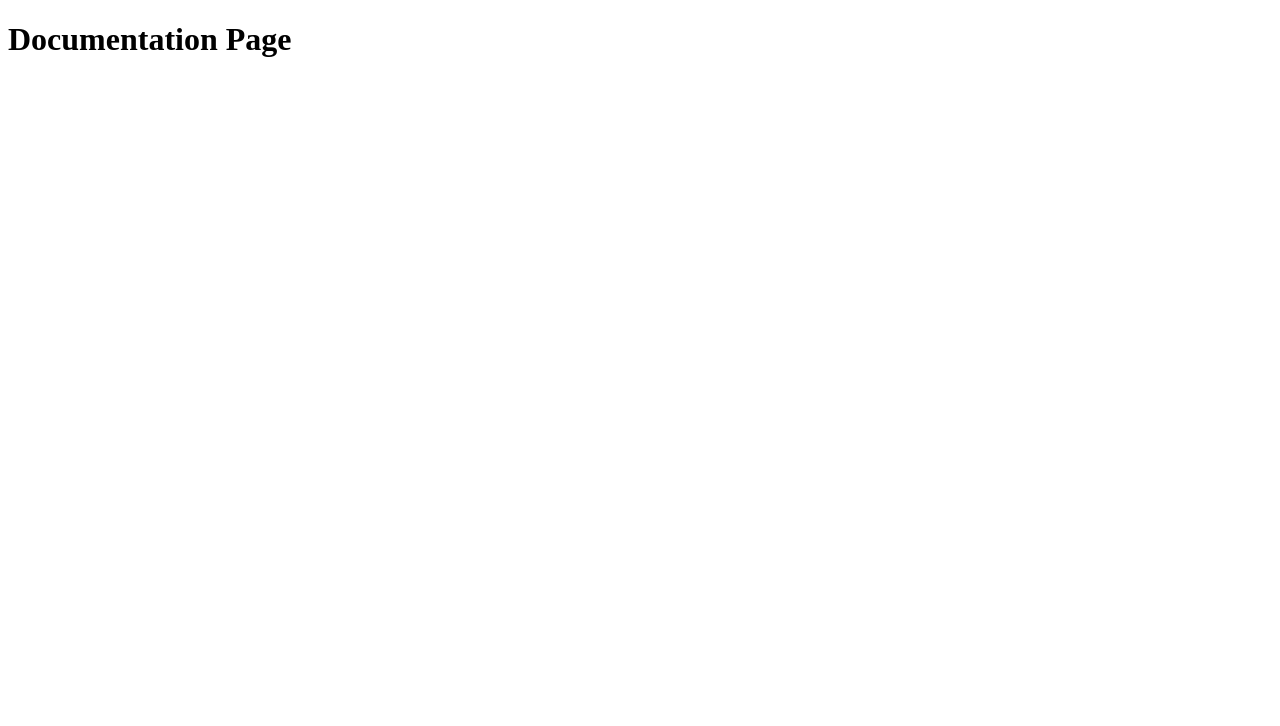
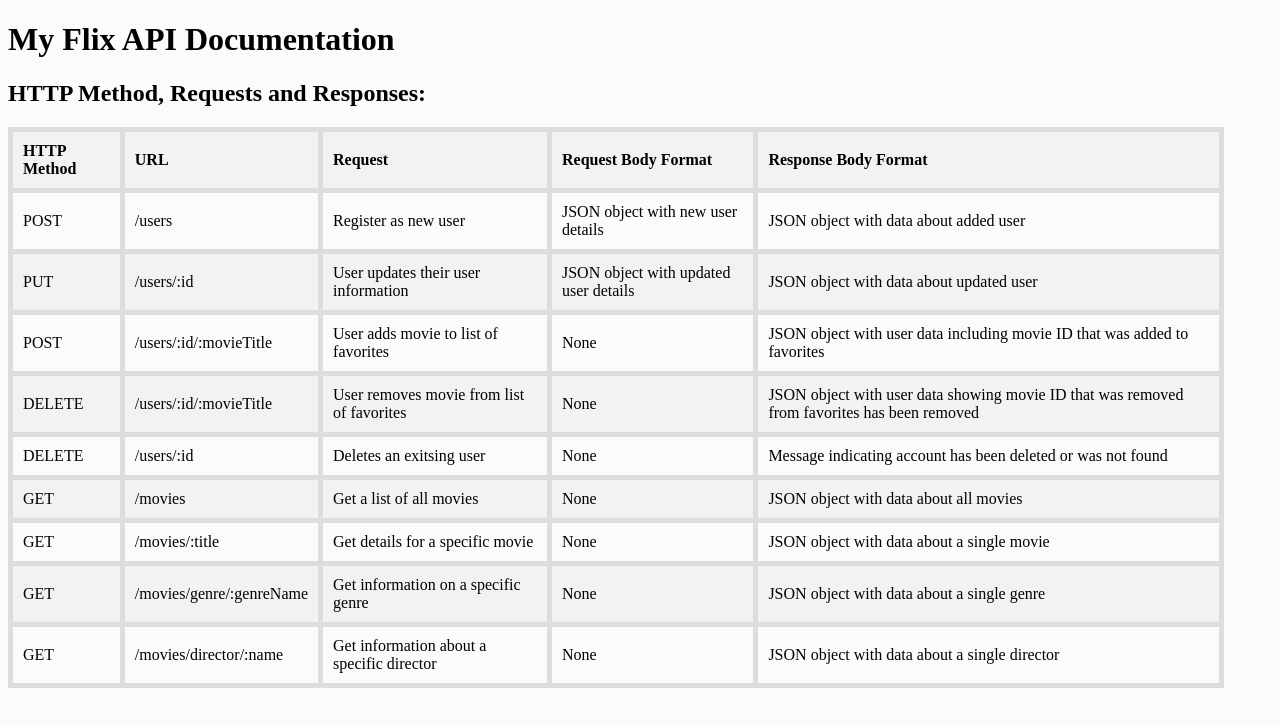
Before and after one commit to davidrmcintyre/my-flix, a website: page public/documentation.html in a window 1280 px wide. Drawn offline with Linux system fonts and the light colour scheme.

Commit message:
updated documentation.html

```diff
--- a/package.json
+++ b/package.json
@@ -13,7 +13,8 @@
   "dependencies": {
     "body-parser": "^1.20.2",
     "express": "^4.18.2",
-    "lodash": "^4.17.21"
+    "lodash": "^4.17.21",
+    "morgan": "^1.10.0"
   },
   "devDependencies": {
     "eslint": "^8.38.0"
--- a/public/documentation.html
+++ b/public/documentation.html
@@ -1,11 +1,89 @@
 <!DOCTYPE html>
 <html lang="en">
     <head>
-        <meta name="viewport" content="width=device-width, initial-scale=1.0">
-        <meta charset="UTF-8">
-        <title>My Flix App</title>
+    <meta name="viewport" content="width=device-width, initial-scale=1.0">
+    <meta charset="UTF-8">
+    <title>My Flix App</title>
+    <link rel="stylesheet" href="styles.css">
     </head>
     <body>
-        <h1>Documentation Page</h1>
-    </body>
+    <h1>My Flix API Documentation</h1>
+    <h2>HTTP Method, Requests and Responses:</h2>
+    <table>
+        <thead>
+          <tr>
+            <th>HTTP Method</th>
+            <th>URL</th>
+            <th>Request</th>
+            <th>Request Body Format</th>
+            <th>Response Body Format</th>
+          </tr>
+        </thead>
+        <tbody>
+          <tr>
+            <td>POST</td>
+            <td>/users</td>
+            <td>Register as new user</td>
+            <td>JSON object with new user details</td>
+            <td>JSON object with data about added user</td>
+          </tr>
+          <tr>
+            <td>PUT</td>
+            <td>/users/:id</td>
+            <td>User updates their user information</td>
+            <td>JSON object with updated user details</td>
+            <td>JSON object with data about updated user</td>
+          </tr>
+          <tr>
+            <td>POST</td>
+            <td>/users/:id/:movieTitle</td>
+            <td>User adds movie to list of favorites</td>
+            <td>None</td>
+			<td>JSON object with user data including movie ID that was added to favorites</td>
+          </tr>
+          <tr>
+            <td>DELETE</td>
+            <td>/users/:id/:movieTitle</td>
+            <td>User removes movie from list of favorites</td>
+            <td>None</td>
+			<td>JSON object with user data showing movie ID that was removed from favorites has been removed</td>
+          </tr>
+          <tr>
+            <td>DELETE</td>
+            <td>/users/:id</td>
+            <td>Deletes an exitsing user</td>
+            <td>None</td>
+			<td>Message indicating account has been deleted or was not found</td>
+          </tr>
+          <tr>
+            <td>GET</td>
+            <td>/movies</td>
+            <td>Get a list of all movies</td>
+            <td>None</td>
+			<td>JSON object with data about all movies</td>
+          </tr>
+          <tr>
+            <td>GET</td>
+            <td>/movies/:title</td>
+            <td>Get details for a specific movie</td>
+            <td>None</td>
+			<td>JSON object with data about a single movie</td>
+          </tr>
+          <tr>
+            <td>GET</td>
+            <td>/movies/genre/:genreName</td>
+            <td>Get information on a specific genre</td>
+            <td>None</td>
+			<td>JSON object with data about a single genre</td>
+          </tr>
+          <tr>
+            <td>GET</td>
+            <td>/movies/director/:name</td>
+            <td>Get information about a specific director</td>
+            <td>None</td>
+			<td>JSON object with data about a single director</td>
+          </tr>
+        </tbody>
+      </table>
+      </body>
 </html>
--- /dev/null
+++ b/public/styles.css
@@ -0,0 +1,30 @@
+
+
+body {
+    max-width: 95%;
+    background-color: #fbfbfb;
+}
+
+table {
+    border-collapse: collapse;
+    width: 100%;
+    padding: 20px;
+  }
+
+  th, td {
+    text-align: left;
+    padding: 10px;
+    border: 5px solid #ddd;
+  }
+
+  tr {
+    border-radius: 15px;
+  }
+
+  th {
+    background-color: #f2f2f2;
+  }
+
+  tr:nth-child(even) {
+    background-color: #f2f2f2;
+  }
```
Also changed, not shown: documentation.html (deleted, +0 -11 lines), log.txt (+9 -0 lines), 3 other files.
